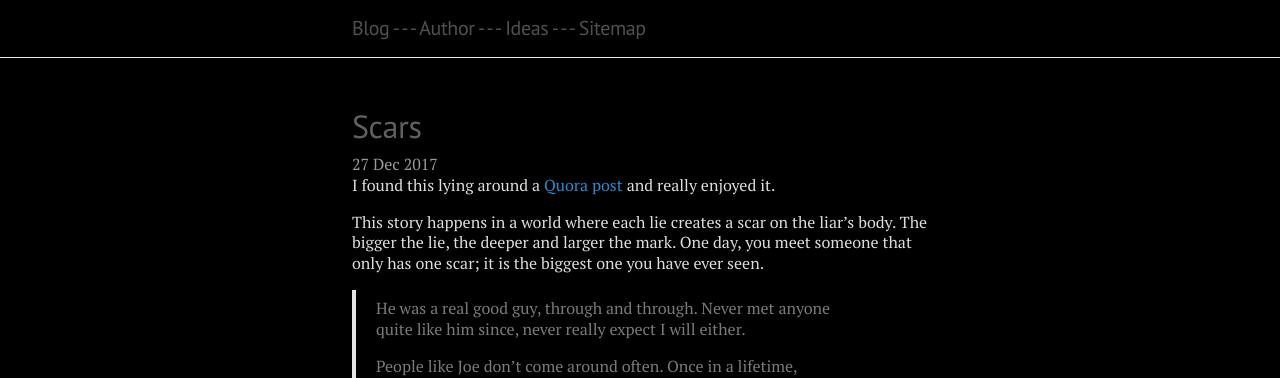
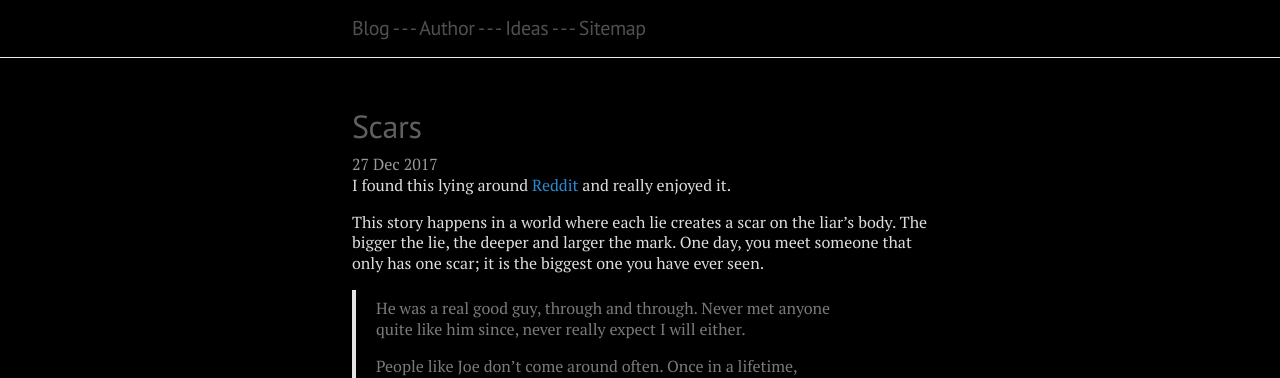
Before and after one commit to migueltorrescosta/migueltorrescosta.github.io, a Jekyll site: the page built from _posts/2017-12-27-Scars.md, in a window 1280 px wide. Shown: the top 378 px of the page. Built offline with Jekyll 4.4.1, drawn with Linux system fonts in a browser that asks for light colours; nearby versions of some CDN libraries; comment, search, counter and statistics services are not loaded.

Commit message:
The post now links to the original source

```diff
--- a/_posts/2017-12-27-Scars.md
+++ b/_posts/2017-12-27-Scars.md
@@ -5,7 +5,7 @@ category: [Short Stories]
 published: true
 ---
 
-I found this lying around a [Quora post](https://www.quora.com/Is-it-possible-for-an-entire-book-to-be-written-so-that-at-the-very-last-phrase-the-meaning-of-the-rest-of-the-novel-changes-entirely) and really enjoyed it.
+I found this lying around [Reddit](https://www.reddit.com/r/WritingPrompts/comments/5kxe94/wp_you_live_in_a_world_where_each_lie_creates_a/) and really enjoyed it.
 
 This story happens in a world where each lie creates a scar on the liar's body. The bigger the lie, the deeper and larger the mark. One day, you meet someone that only has one scar; it is the biggest one you have ever seen.
 
```
